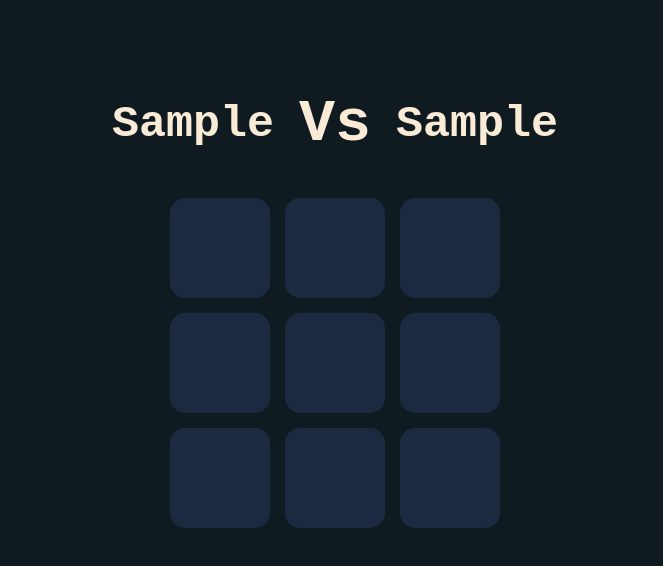
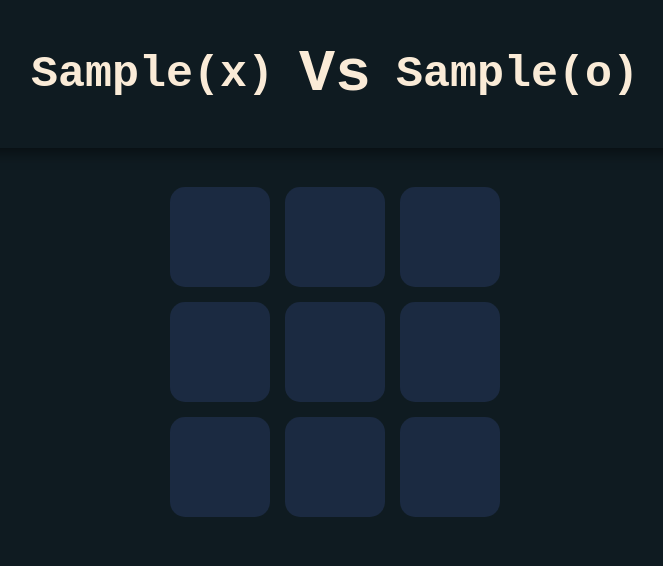
Before and after one commit to zeynep59/xo, a React (Create React App) app: page / in a window 1280 px wide. Both pictures are taken after typing "Sample", "Sample" into the empty fields and a click on the button "Start Game". Shown: the top 566 px of the page, without its empty margins (305-968 px from the left). Built offline with nearby package versions, Linux system fonts and the light colour scheme.

Commit message:
listed top 5 player as sorted

```diff
--- a/src/Components/Start/Start.jsx
+++ b/src/Components/Start/Start.jsx
@@ -10,7 +10,6 @@ const Start = ({highScorePlayersProp,  highScoresProp }) => {
   const [firstSymbol, setFirstSymbol] = useState("x");
  const [highScores, setHighScores] = useState([]);
  const [highScorePlayers, setHighScorePlayers] = useState([]);
-
   const handleSubmit = (e) => {
     e.preventDefault();
     if (firstPlayer && secondPlayer) {
@@ -19,13 +18,21 @@ const Start = ({highScorePlayersProp,  highScoresProp }) => {
       alert("fill the fields");
     }
   };
+  const topScores = highScores.map((score, index) => ({
+      name: highScorePlayers[index],
+      score: score
 
+  }))
+  topScores.sort((a, b) => b.score - a.score);
+  const topFivePlayers = topScores.slice(0,5);
 
   useEffect(()=>{
     if(highScorePlayers!==null){
       setHighScorePlayers(highScorePlayersProp);
       setHighScores(highScoresProp);
     }
+
+
 
   }, [highScorePlayersProp, highScorePlayers, highScoresProp, highScores])
 
@@ -90,8 +97,8 @@ const Start = ({highScorePlayersProp,  highScoresProp }) => {
     <div className="bestPlayers">
       <h2>High Scores</h2>
 
-      {highScores.map((value, index) => (
-  <h4 key={index}>{value} - {highScorePlayers[index]}</h4>
+      {topFivePlayers.map((player,index ) => (
+  <h4 key={index}>{player.name} - {player.score}</h4>
 ))}
 
     </div>
--- a/src/Components/XO/XO.css
+++ b/src/Components/XO/XO.css
@@ -43,8 +43,17 @@ reset:hover{
 }
 
 .board{
+    margin-top: 3%;
     display: inline-grid;
     grid-gap: 15px;
     justify-content: center;
     align-items: center;
 }
+
+.title{
+    border-radius: 10px;
+    box-shadow: 0 4px 15px rgba(0, 0, 0, 0.5);
+    margin-left: 20%;
+    margin-right: 20%;
+    margin-top: 0;
+}
--- a/src/Components/XO/XO.jsx
+++ b/src/Components/XO/XO.jsx
@@ -70,11 +70,11 @@ const XO = ({
     <div className="container">
       <div className="title">
         <div>
-          <h2>{firstPlayer} </h2>
+          <h2>{firstPlayer}({firstSymbol}) </h2>
         </div>
         <h1> Vs </h1>
         <div>
-          <h2>{secondPlayer} </h2>
+          <h2>{secondPlayer}({secondSymbol}) </h2>
         </div>
       </div>
 
```
